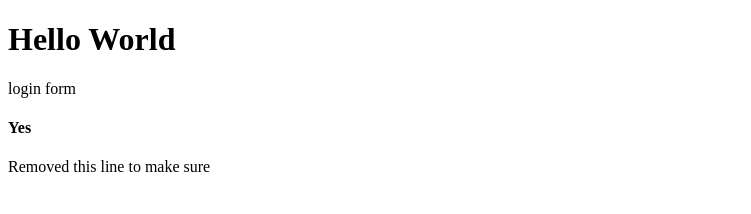
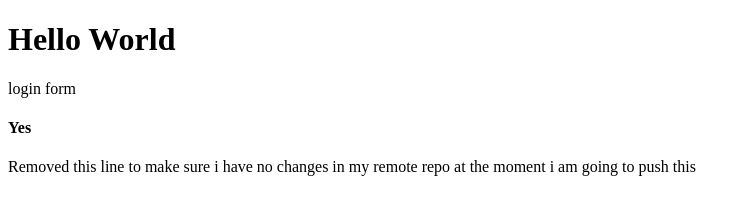
Before and after one commit to emr404/Hello-git, a plain HTML site: page index.html in a window 1280 px wide. Shown: the whole page, without its empty margins (0-751 px from the left). Drawn offline with Linux system fonts and the light colour scheme.

```diff
--- a/index.html
+++ b/index.html
@@ -10,5 +10,6 @@
     login form
     <h4>Yes</h4>
     Removed this line to make sure
+    i have no changes in my remote repo at the moment i am going to push this
 </body>
 </html>
```
